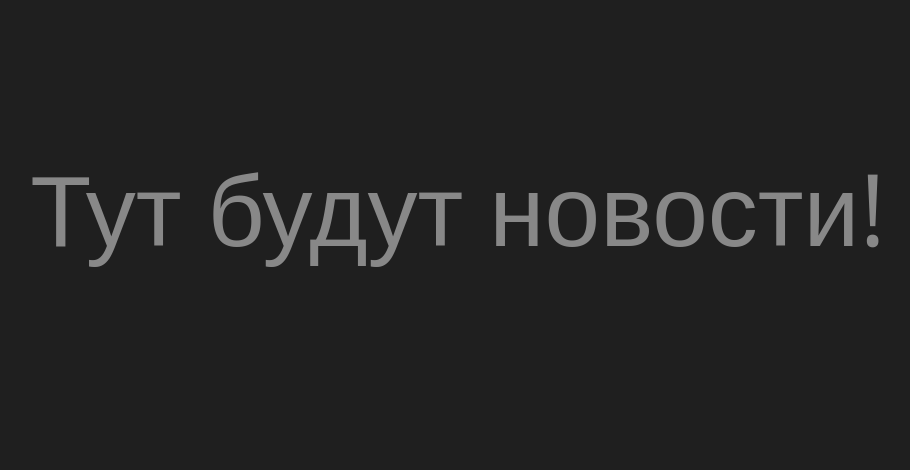
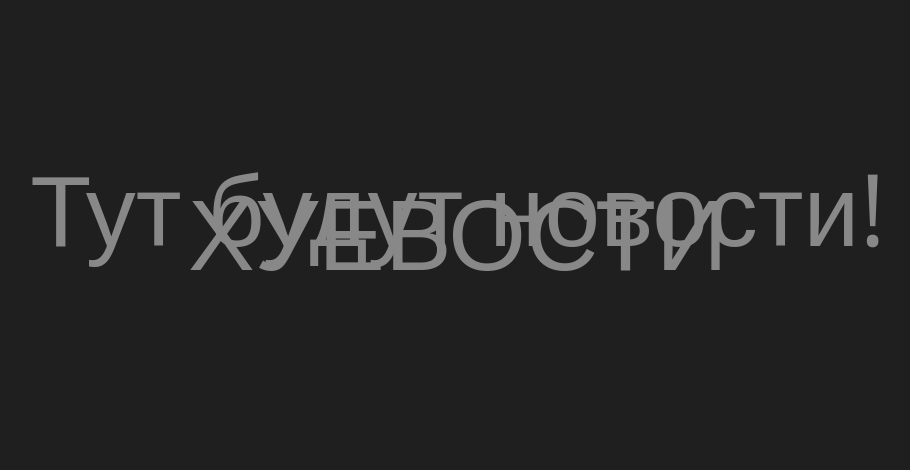
Before and after one commit to Dinol4ik/backend_paltform, a Django app: page / in a window 1280 px wide. Shown: the part 229-699 px from the top of the page, without its empty margins (182-1092 px from the left). Run offline with Django 4.2, Linux system fonts and the light colour scheme; data comes from the database, SQL or seed files in the repository.

Commit message:
add in index

```diff
--- a/templates/main/index.html
+++ b/templates/main/index.html
@@ -4,7 +4,7 @@
 {% endblock %}
 {% block content %}
     <div class="content">
-        Тут будут новости!
+        Тут будут новости! ХУЕВОСТИ
     </div>
     <div class="select-item">
         <div class="items">
```
